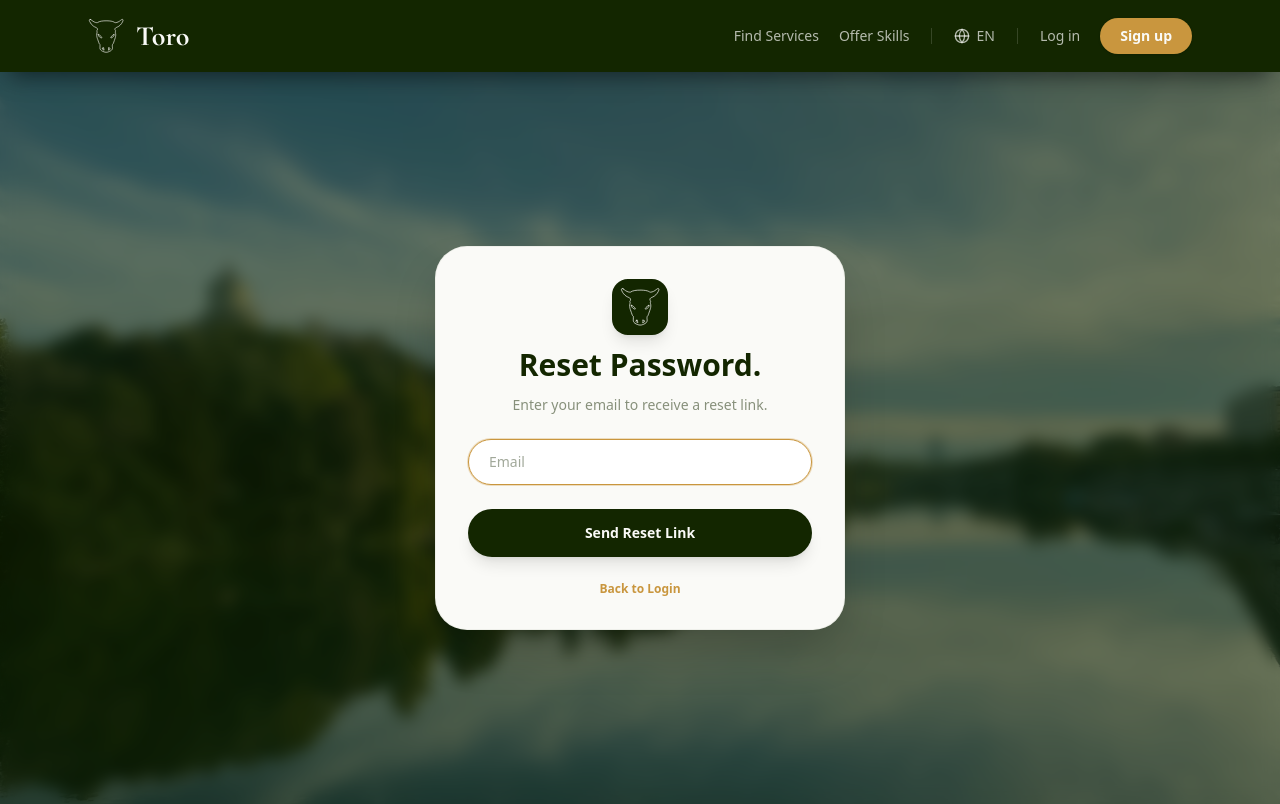
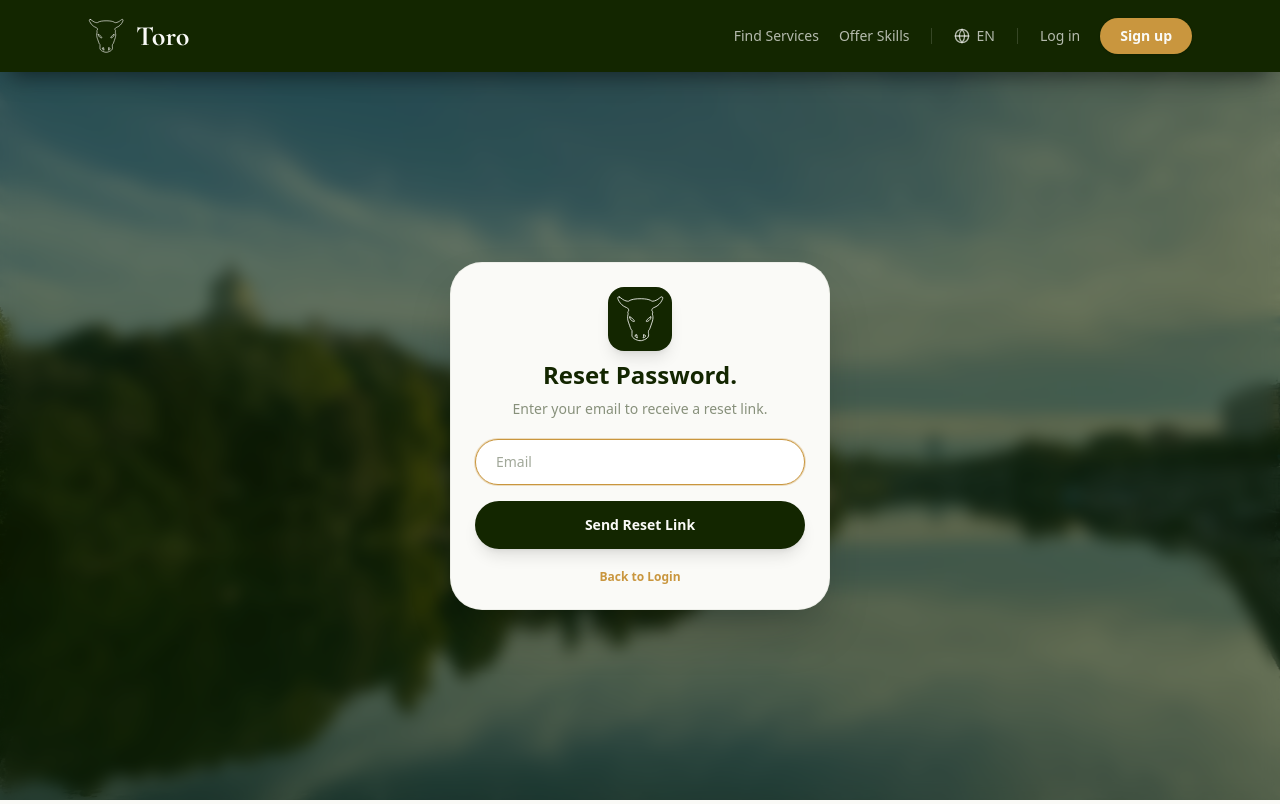
Before and after one commit to tasdemiroyku/toro-next, a Next.js app: page /login in a window 1280 px wide. Both pictures are taken after a click on the button "Forgot password?". Built offline with nearby package versions, Linux system fonts and the light colour scheme; no server answers.

Commit message:
header and login page refinements

```diff
--- a/app/login/page.jsx
+++ b/app/login/page.jsx
@@ -108,25 +108,27 @@ export default function LoginPage() {
   }
 
   return (
-    <div className="relative h-[calc(100vh-68px)] flex items-center justify-center px-4 overflow-hidden">
+    <div className="relative h-[calc(100dvh-72px)] flex items-center justify-center p-4 sm:p-6 overflow-hidden">
       <img src="/torino.jpeg" alt="Torino" className="absolute inset-0 w-full h-full object-cover" />
       <div className="absolute inset-0 bg-toro-dark/60 backdrop-blur-sm" />
 
-      <div className={`relative z-10 bg-toro-light rounded-[2rem] w-full max-w-[410px] max-h-[95vh] shadow-2xl border border-toro-dark/5 scrollbar-hide ${loading ? 'overflow-hidden' : 'overflow-y-auto'}`}>
+      <div className="relative z-10 bg-toro-light rounded-[1.5rem] sm:rounded-[2rem] w-full max-w-[380px] max-h-full shadow-2xl border border-toro-dark/5 flex flex-col overflow-hidden">
 
         {loading && <ToroLoader text={mode === 'forgot' ? 'Sending' : 'Processing'} />}
 
-        <div className="p-8 flex flex-col gap-6">
-          <div className="flex flex-col items-center gap-3 shrink-0">
-            <div className="w-14 h-14 bg-toro-dark rounded-2xl flex items-center justify-center p-2 shadow-lg">
+        <div className="p-5 sm:p-6 flex flex-col gap-4 sm:gap-5 overflow-y-auto">
+          <div className="flex flex-col items-center gap-2 shrink-0">
+            <div className="w-14 h-14 sm:w-16 sm:h-16 bg-toro-dark rounded-2xl flex items-center justify-center p-2 shadow-lg">
               <ToretBull className="w-full h-full text-toro-light" />
             </div>
-            <h1 className="text-3xl font-bold text-toro-dark">
+            <h1 className="text-xl sm:text-2xl font-bold text-toro-dark">
               {mode === 'login' ? 'Welcome back.' : mode === 'signup' ? 'Join Toro.' : 'Reset Password.'}
             </h1>
-            <p className="text-sm text-toro-dark/50 text-center font-medium">
-              {mode === 'forgot' ? 'Enter your email to receive a reset link.' : 'Join the community.'}
-            </p>
+            {mode === 'forgot' && (
+              <p className="text-sm text-toro-dark/50 text-center font-medium">
+                Enter your email to receive a reset link.
+              </p>
+            )}
           </div>
 
           {mode !== 'forgot' && (
@@ -152,7 +154,7 @@ export default function LoginPage() {
             </div>
           )}
 
-          <form onSubmit={handleSubmit} className="flex flex-col gap-6 shrink-0">
+          <form onSubmit={handleSubmit} className="flex flex-col gap-4 shrink-0">
             <div className="flex flex-col gap-3">
               {mode === 'signup' && (
                 <input ref={nameRef} type="text" name="name" autoComplete="name" placeholder="Full name" value={name} onChange={e => setName(e.target.value)} className="toro-input" />
--- a/components/Header.jsx
+++ b/components/Header.jsx
@@ -223,6 +223,7 @@ export default function Header({ user: initialUser = null }) {
 
   const handleHeaderSearch = (e) => {
     e?.preventDefault()
+    if (mobileOpen) setMobileOpen(false)
     const q = headerSearch.trim()
     if (!q) {
       router.push('/listings')
@@ -382,7 +383,8 @@ export default function Header({ user: initialUser = null }) {
             animate={{ opacity: 1, y: 0 }}
             exit={{ opacity: 0, y: -12 }}
             transition={{ duration: 0.2 }}
-            className="fixed top-[72px] left-0 right-0 z-40 bg-toro-dark border-t border-toro-light/10 px-6 py-6 flex flex-col gap-4 md:hidden"
+            style={{ top: isHome ? animatedHeight : 72 }}
+            className="fixed left-0 right-0 z-40 bg-toro-dark border-t border-toro-light/10 px-6 py-6 flex flex-col gap-4 md:hidden"
           >
             <div className="flex items-center gap-4 pb-4 mb-2 border-b border-toro-light/10">
               <span className="text-xs text-toro-light/40 uppercase tracking-wider font-semibold">Language</span>
@@ -392,6 +394,29 @@ export default function Header({ user: initialUser = null }) {
                 <button className="text-sm text-toro-light/50 hover:text-toro-light font-medium transition">TR</button>
               </div>
             </div>
+
+            <form
+              onSubmit={handleHeaderSearch}
+              className="w-full flex items-center bg-toro-light/10 backdrop-blur-md border border-toro-light/20 rounded-full p-1.5 transition-all hover:bg-toro-light/20 mb-2 mt-2"
+            >
+              <input
+                type="text"
+                placeholder="What are you looking for?"
+                value={headerSearch}
+                onChange={e => setHeaderSearch(e.target.value)}
+                className="flex-1 bg-transparent outline-none text-toro-light placeholder:text-toro-light/60 text-base py-2 px-4 font-medium"
+              />
+              <button
+                type="submit"
+                aria-label="Search"
+                className="bg-toro-dark hover:bg-[#1f3d00] text-toro-gold rounded-full p-2.5 transition-all shadow-md active:scale-95 shrink-0"
+              >
+                <svg width="18" height="18" viewBox="0 0 24 24" fill="none" stroke="currentColor" strokeWidth="2.5" strokeLinecap="round" strokeLinejoin="round">
+                  <circle cx="11" cy="11" r="8"></circle>
+                  <line x1="21" y1="21" x2="16.65" y2="16.65"></line>
+                </svg>
+              </button>
+            </form>
 
             <Link href="/listings" onClick={() => setMobileOpen(false)} className="text-base text-toro-light/70 hover:text-toro-light transition font-medium py-2">
               Find Services
@@ -412,9 +437,9 @@ export default function Header({ user: initialUser = null }) {
                 </button>
                 <button
                   onClick={() => { setMobileOpen(false); router.push('/login') }}
-                  className="w-full text-center text-sm text-toro-light/50 py-2"
+                  className="w-full text-center text-sm text-toro-light/50 py-2 group"
                 >
-                  Already have an account? Log in
+                  Already have an account? <span className="text-toro-gold group-hover:underline">Log in</span>
                 </button>
               </div>
             )}
```
